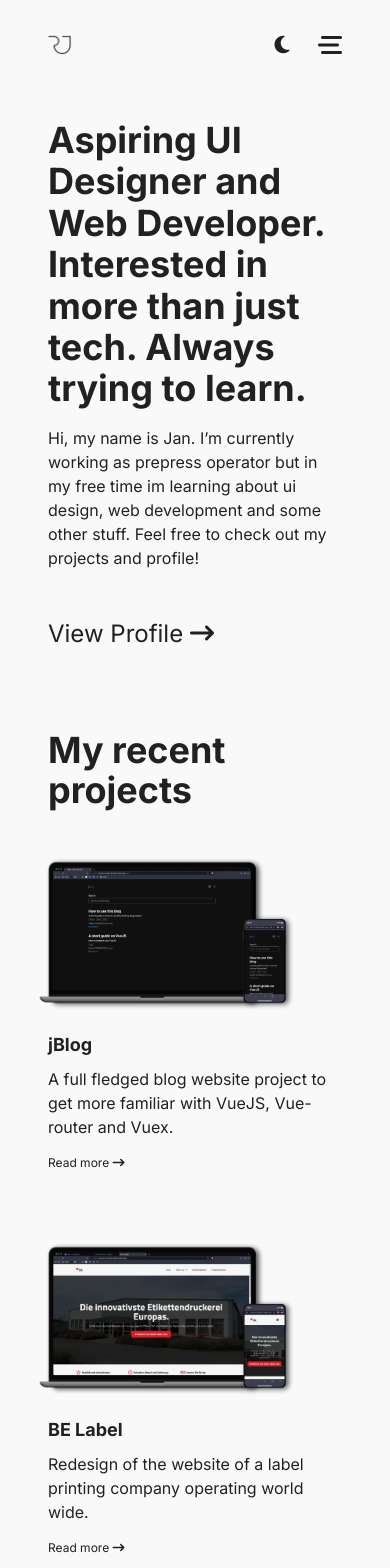
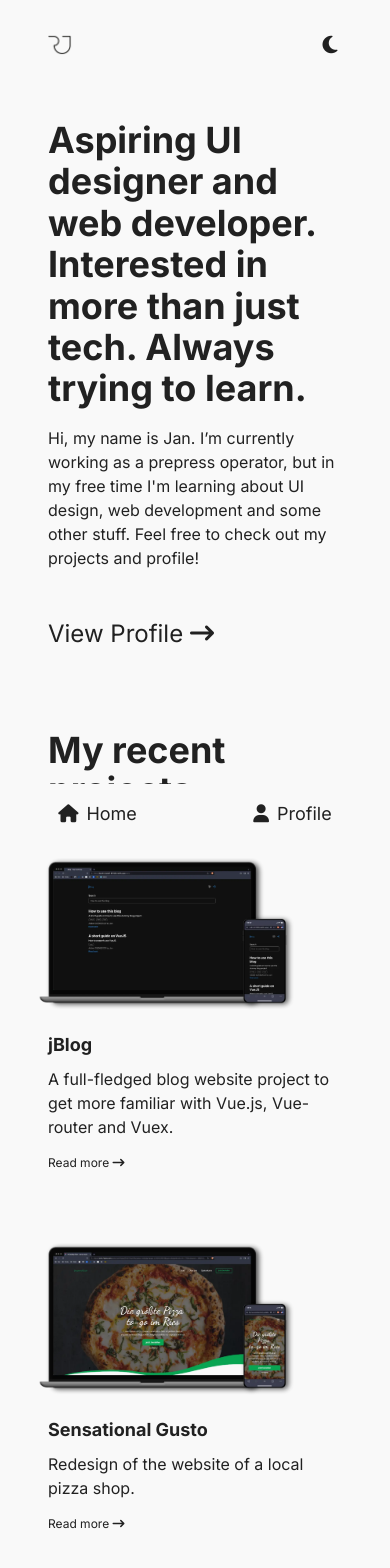
Before and after one commit to Lone1106/clean-portfolio, a Vue app: page /home in a window 390 px wide. Shown: the top 1568 px of the page. Built offline with nearby package versions, Linux system fonts and the light colour scheme.

Commit message:
updated projects, added last project, updated projects content, added new mobile nav

```diff
--- a/src/App.vue
+++ b/src/App.vue
@@ -1,9 +1,10 @@
 <template>
   <div
-    class="px-12 md:px-40 xl:px-[400px] 2xl:px-[530px] lightMode transition-colors duration-500"
+    class="px-12 md:px-40 xl:px-[400px] 2xl:px-[530px] lightMode transition-colors duration-500 relative"
     :class="{ darkMode: isDarkMode }"
   >
     <the-header></the-header>
+    <the-mobile-nav></the-mobile-nav>
     <main>
       <router-view v-slot="{ Component }">
         <transition name="route-change" mode="out-in">
@@ -32,8 +33,8 @@
   }
 
   .darkMode {
-    background: #212121;
-    color: #f9f9f9;
+    background: #121212;
+    color: #f5f5f5;
   }
 
   .route-change-enter-from,
@@ -63,6 +64,7 @@
 
   import TheHeader from "./components/layout/TheHeader.vue";
   import TheFooter from "./components/layout/TheFooter.vue";
+  import TheMobileNav from "./components/layout/TheMobileNav.vue";
 
   const store = useStore();
 
--- a/src/components/landing/AboveFolds.vue
+++ b/src/components/landing/AboveFolds.vue
@@ -5,12 +5,12 @@
 				<h1
 					class="text-4xl md:text-5xl leading-[1.15] md:leading-[1.15] font-bold mb-4"
 				>
-					Aspiring UI Designer and Web Developer. Interested in more than
+					Aspiring UI designer and web developer. Interested in more than
 					just tech. Always trying to learn.
 				</h1>
 				<p class="text-base md:text-lg leading-6 md:leading-7">
-					Hi, my name is Jan. I’m currently working as prepress operator
-					but in my free time im learning about ui design, web development
+					Hi, my name is Jan. I’m currently working as a prepress operator,
+					but in my free time I'm learning about UI design, web development
 					and some other stuff. Feel free to check out my projects and
 					profile!
 				</p>
--- a/src/components/landing/Projects.vue
+++ b/src/components/landing/Projects.vue
@@ -1,5 +1,5 @@
 <template>
-	<section class="py-12">
+	<section class="py-12" id="projects">
 		<h2 class="font-bold text-4xl mb-10">My recent projects</h2>
 		<div class="flex flex-col gap-16">
 			<project-item
--- a/src/components/layout/TheHeader.vue
+++ b/src/components/layout/TheHeader.vue
@@ -29,41 +29,8 @@
 						<i v-else class="fa-solid fa-sun fa-lg"></i>
 					</transition>
 				</div>
-
-				<div class="block lg:hidden" @click="toggleMenu">
-					<i
-						class="fa-solid text-dark fa-bars-staggered fa-xl rotate-180 cursor-pointer"
-						:class="{ 'text-light': isDarkMode }"
-					></i>
-				</div>
 			</div>
 		</header>
-
-		<nav
-			class="lg:hidden fixed w-full h-screen inset-0 z-50 flex items-center justify-center transition-all duration-500"
-			:class="{
-				isHidden: !isMenuOpen,
-				isVisible: isMenuOpen,
-				'bg-light': !isDarkMode,
-				'bg-dark': isDarkMode,
-			}"
-		>
-			<div
-				class="absolute top-8 right-12 md:right-40 cursor-pointer"
-				@click="toggleMenu"
-			>
-				<i class="fa-solid fa-xmark fa-2xl"></i>
-			</div>
-
-			<ul class="flex flex-col justify-center items-center gap-8 text-2xl">
-				<li @click="toggleMenu">
-					<router-link to="/">Home</router-link>
-				</li>
-				<li @click="toggleMenu">
-					<router-link to="/profile">Profile</router-link>
-				</li>
-			</ul>
-		</nav>
 	</div>
 </template>
 
@@ -84,32 +51,3 @@
 		isMenuOpen.value = !isMenuOpen.value;
 	};
 </script>
-
-<style scoped>
-	.isHidden {
-		visibility: hidden;
-		opacity: 0;
-	}
-
-	.isVisible {
-		visibility: visible;
-		opacity: 1;
-	}
-
-	.toggle-mode-enter-from,
-	.toggle-mode-leave-to {
-		transform: translateY(10px);
-		opacity: 0;
-	}
-
-	.toggle-mode-enter-active,
-	.toggle-mode-leave-active {
-		transition: all 0.25s ease;
-	}
-
-	.toggle-mode-enter-to,
-	.toggle-mode-leave-from {
-		transform: translateY(0);
-		opacity: 1;
-	}
-</style>
--- /dev/null
+++ b/src/components/layout/TheMobileNav.vue
@@ -0,0 +1,28 @@
+<template>
+	<nav
+		class="w-full py-4 fixed bottom-0 left-0 z-50 flex items-center justify-between block lg:hidden transition-colors duration-500"
+		:class="{ 'bg-dark': isDarkMode, 'bg-light': !isDarkMode }"
+	>
+		<ul class="w-full flex justify-center items-center text-lg">
+			<li class="w-1/2 text-center">
+				<router-link to="/"
+					><i class="fa-solid fa-house mr-2"></i>Home</router-link
+				>
+			</li>
+			<li class="w-1/2 text-center">
+				<router-link to="/profile"
+					><i class="fa-solid fa-user mr-2"></i>Profile</router-link
+				>
+			</li>
+		</ul>
+	</nav>
+</template>
+
+<script setup>
+	import { useStore } from "vuex";
+	import { computed } from "vue";
+
+	const store = useStore();
+
+	const isDarkMode = computed(() => store.getters.getMode);
+</script>
--- a/src/components/profile/Profile.vue
+++ b/src/components/profile/Profile.vue
@@ -43,5 +43,4 @@
 	const store = useStore();
 
 	const data = store.getters["about/getAboutContent"];
-	console.log(data);
 </script>
--- a/src/router.js
+++ b/src/router.js
@@ -9,7 +9,11 @@ const NotFound = () => import("./components/notFound/NotFound.vue");
 const router = createRouter({
 	history: createWebHistory(),
 	scrollBehavior(to, from, savedPosition) {
-		return { top: 0 };
+		if (to.hash) {
+			return { el: to.hash, behavior: "smooth", top: 15 };
+		} else {
+			return { top: 0 };
+		}
 	},
 	routes: [
 		{ path: "/", redirect: "/home" },
--- a/src/store/modules/about/index.js
+++ b/src/store/modules/about/index.js
@@ -5,7 +5,7 @@ export default {
 	state() {
 		return {
 			content: {
-				info: "Hi, my name is Jan. I'm currently working as a prepress operator. In my free time I enjoy learning about new stuff. Thats why I'm currently learning japanese and spanish as my 3rd and 4th foreign languages. On top of that I am trying to learn more about ui design and web development while also practicing designing and building website with the current popular tech.",
+				info: "Hi, my name is Jan. I'm currently working as a prepress operator. In my free time, I enjoy learning about new things. That's why I'm currently learning Japanese and Spanish as my 3rd and 4th foreign languages. On top of that, I am trying to learn more about UI design and web development while also practicing designing and building websites with the current popular tech.",
 				skills: [
 					{
 						title: "Tech",
@@ -35,12 +35,12 @@ export default {
 					{
 						title: "03/2021 - current",
 						description:
-							"Currently employed as prepress operator focusing on label and packacking in the offset printing process. My current responsibilities include: checking data for printability, adjusting data for the offset print process, color correction according to proof, proof reading.",
+							"I am currently employed as a prepress operator, focusing on labeling and packaging in the offset printing process. My current responsibilities include checking data for printability, adjusting data for the offset print process, color correction according to proof, proofreading.",
 					},
 					{
 						title: "09/2017 - 08/2020",
 						description:
-							"Three year apprenticeship as media designer, focusing mainly on prepress and label offset printing.",
+							"Three year apprenticeship as a media designer, focusing mainly on prepress and label offset printing.",
 					},
 				],
 			},
--- a/src/store/modules/projects/index.js
+++ b/src/store/modules/projects/index.js
@@ -3,6 +3,7 @@ import getters from "./getters.js";
 import jBlog from "../../../assets/jBlog.webp";
 import BeLabel from "../../../assets/BEredesign.webp";
 import EditorPortfolio from "../../../assets/editor-portfolio.webp";
+import SensationalGusto from "../../../assets/Sensational-Gusto.webp";
 
 export default {
 	namespaced: true,
@@ -18,15 +19,30 @@ export default {
 					linkType: "web",
 					link: "https://fanciful-kataifi-874129.netlify.app/posts",
 					shortDescr:
-						"A full fledged blog website project to get more familiar with VueJS, Vue-router and Vuex.",
+						"A full-fledged blog website project to get more familiar with Vue.js, Vue-router and Vuex.",
 					description:
-						"jBlog was my first bigger project that I built using vuejs. It has a lot of the functions a blog site should have, logging in, reading, adding and deleting posts as well a basic filter function. ALl the data for the preview site is stored in vuex and will be deleted after a refresh.",
+						"jBlog was my first bigger project that I built using Vue.js. It has a lot of the functions a blog site should have, such as logging in, reading, adding and deleting posts, as well as a basic filter function. All the data for the preview site is stored in Vuex and will be deleted after a refresh.",
 					goals:
-						"The goal of this practice was to get more familiar with vuejs, vuex and vue-router as well as implementing a basic filter function to filter through the current posts.",
+						"The goal of this practice was to get more familiar with Vue.js, VueX and Vue-router as well as implement a basic filter function to filter through the current posts.",
 					techInfo: ["Vue", "Tailwind"],
 				},
 				{
 					id: 2,
+					slug: "sensational-gusto",
+					image: SensationalGusto,
+					altText: "Sensational Gusto Mockup",
+					title: "Sensational Gusto",
+					linkType: "behance",
+					link: "https://www.behance.net/gallery/183612767/Sensational-Gusto-Pizza-Shop",
+					shortDescr: "Redesign of the website of a local pizza shop.",
+					description:
+						"Sensational Gusto (name changed) is a local pizza shop. It's been around for more than 10 years. They sell the biggest and best pizzas in the area. They are even trying to produce all their products with only local resources. Despite them being around for a very long time and having great quality food, this is not reflected in their website. It's a quick-crafted WordPress site with many UX errors and lots of inconsistencies.",
+					goals:
+						"The goal for this project was to give the shop a more modern web presence befitting of their services, as well as fix UX errors like text disappearing on hover.",
+					techInfo: ["Figma"],
+				},
+				{
+					id: 3,
 					slug: "be-label",
 					image: BeLabel,
 					altText: "BE Label Mockup",
@@ -34,15 +50,15 @@ export default {
 					linkType: "web",
 					link: "https://luminous-treacle-b8cb1e.netlify.app/",
 					shortDescr:
-						"Redesign of the website of a label printing company operating world wide.",
+						"Redesign of the website of a label printing company operating worldwide.",
 					description:
-						"BE Label (name changed) is a globally operating laber printer firm. The compay is very innovative in its approaches and is one of the leading companies in label priting world wide. Despite that the company website looks quite dated compared to rival companies.",
+						"BE Label (name changed) is a globally operating label printer firm. The company is very innovative in its approaches and is one of the leading companies in label printing worldwide. Despite that, the company website looks quite dated compared to rival companies.",
 					goals:
-						"The goal therefor was to give the company a more modern web presence, while still keeping the design very clean with only the most important informations.",
+						"The goal was to give the company a more modern web presence while still keeping the design very clean with only the most important information.",
 					techInfo: ["React", "Tailwind"],
 				},
 				{
-					id: 3,
+					id: 4,
 					slug: "editor-portfolio",
 					image: EditorPortfolio,
 					altText: "Editor Portfolio Mockup",
@@ -50,11 +66,11 @@ export default {
 					linkType: "web",
 					link: "https://ubiquitous-granita-aaf3e4.netlify.app/",
 					shortDescr:
-						"A code editor themed portfolio site inspired by the github dark theme for sublime text.",
+						"A code editor-themed portfolio site inspired by the GitHub dark theme for sublime text.",
 					description:
 						"A code editor themed portfolio website to showcase projects, info about oneself and offer viewers a means to contact. The site is inspired by the github dark theme for sublime text. ",
 					goals:
-						"The goal of this website was to replicate the github dark theme from sublime text as a website.",
+						"The goal of this website was to replicate the github dark theme from sublime text as a website and use it as a 'techy' portfolio website.",
 					techInfo: ["React"],
 				},
 			],
```
Also changed, not shown: src/assets/Sensational-Gusto.webp (added).
